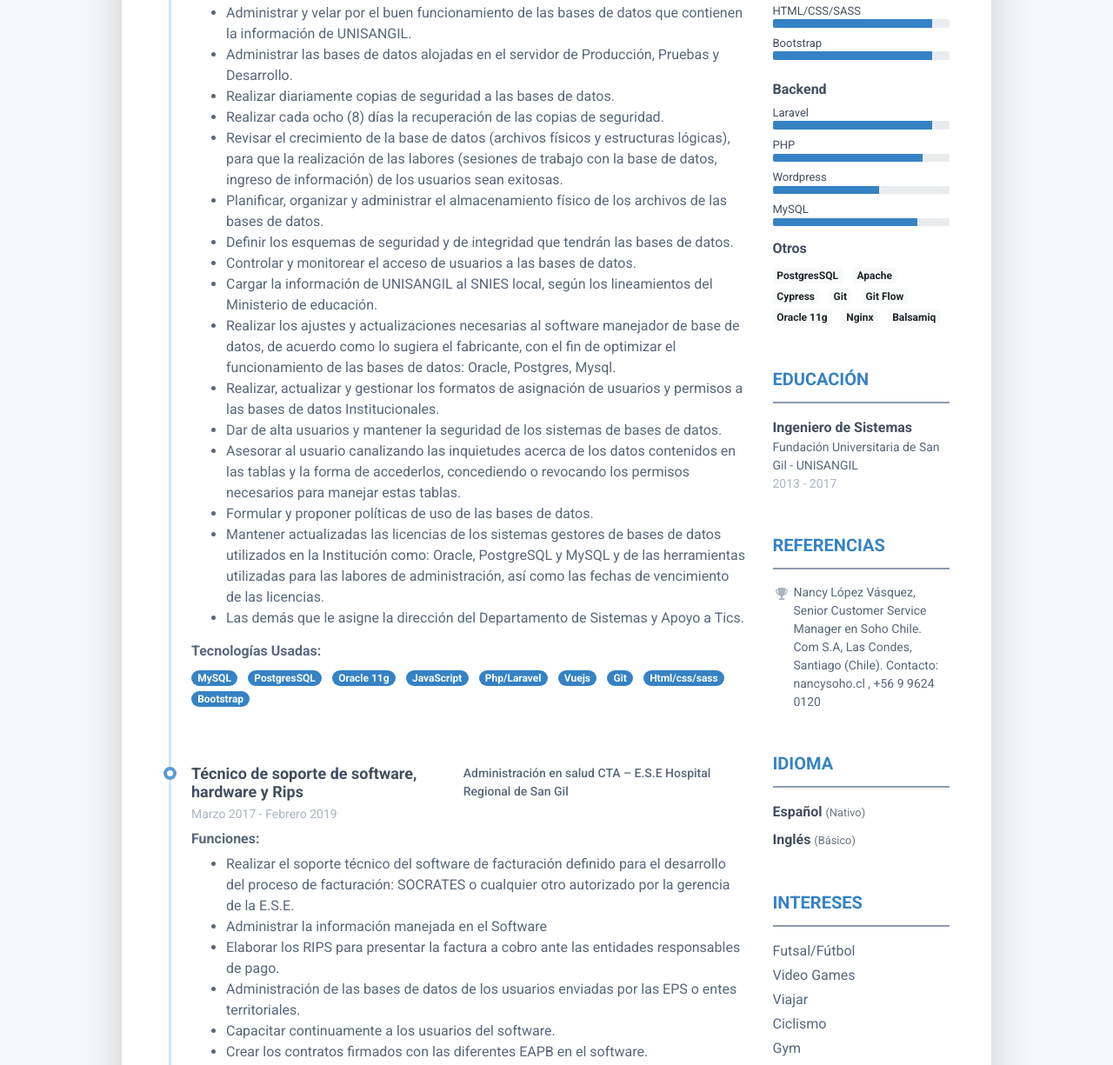
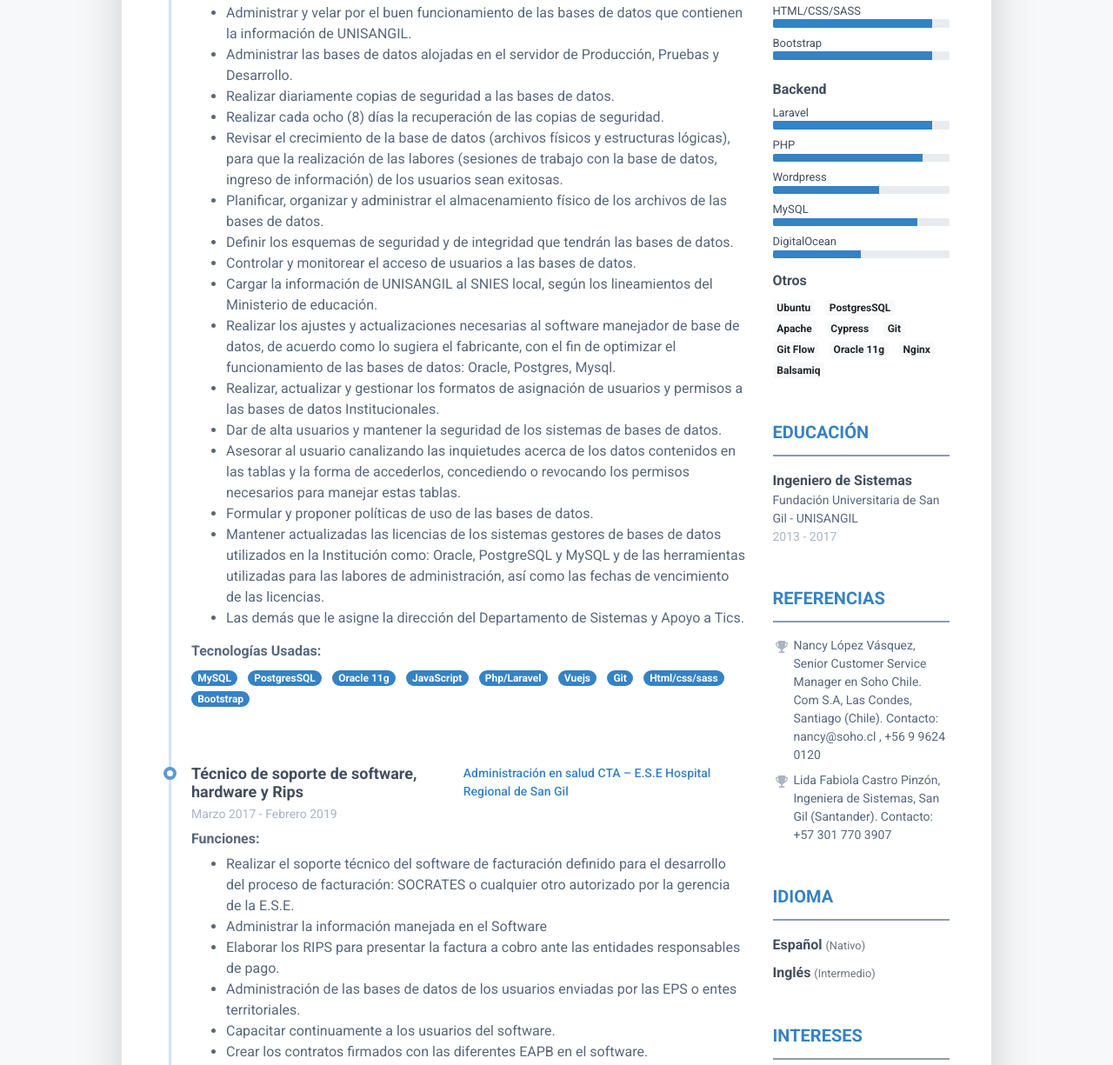
Before and after one commit to Diwarrss/cv, a website: page index.html in a window 1280 px wide. Shown: the part 823-2048 px from the top of the page at 87% size. Drawn offline with Linux system fonts and the light colour scheme.

Commit message:
add data and fix emails

```diff
--- a/index.html
+++ b/index.html
@@ -154,7 +154,7 @@
 									    <div class="resume-timeline-item-header mb-2">
 										    <div class="d-flex flex-column flex-md-row">
 										        <h3 class="resume-position-title font-weight-bold mb-1">Técnico de soporte de software, hardware y Rips</h3>
-										        <div class="resume-company-name ml-auto">Administración en salud CTA – E.S.E Hospital Regional de San Gil </div>
+										        <div class="resume-company-name ml-auto"><a href="https://hregionalsangil.gov.co/" target="_blank">Administración en salud CTA – E.S.E Hospital Regional de San Gil</a> </div>
 										    </div><!--//row-->
 										    <div class="resume-position-time">Marzo 2017 - Febrero 2019</div>
 										</div><!--//resume-timeline-item-header-->
@@ -192,7 +192,7 @@
 									    <div class="resume-timeline-item-header mb-2">
 										    <div class="d-flex flex-column flex-md-row">
 										        <h3 class="resume-position-title font-weight-bold mb-1">Profesional de Sistemas <!-- <small class="text-muted">(Intern)</small> --></h3>
-										        <div class="resume-company-name ml-auto">Coesprosalud CTA – E.S.E Hospital Regional de San Gil </div>
+										        <div class="resume-company-name ml-auto"><a href="https://hregionalsangil.gov.co/" target="_blank">Coesprosalud CTA – E.S.E Hospital Regional de San Gil </a></div>
 										    </div><!--//row-->
 										    <div class="resume-position-time">Agosto 2016 - Febrero 2017</div>
 									    </div><!--//resume-timeline-item-header-->
@@ -291,12 +291,19 @@
 											    <div class="progress-bar theme-progress-bar-dark" role="progressbar" style="width: 82%" aria-valuenow="25" aria-valuemin="0" aria-valuemax="100"></div>
 											</div>
 								        </li>
+										<li class="mb-2">
+								            <div class="resume-skill-name">DigitalOcean</div>
+									        <div class="progress resume-progress">
+											    <div class="progress-bar theme-progress-bar-dark" role="progressbar" style="width: 50%" aria-valuenow="25" aria-valuemin="0" aria-valuemax="100"></div>
+											</div>
+								        </li>
 							        </ul>
 						        </div><!--//resume-skill-item-->
 
 						        <div class="resume-skill-item">
 						            <h4 class="resume-skills-cat font-weight-bold">Otros</h4>
 						            <ul class="list-inline">
+										<li class="list-inline-item"><span class="badge badge-light">Ubuntu</span></li>
 										<li class="list-inline-item"><span class="badge badge-light">PostgresSQL</span></li>
 										<li class="list-inline-item"><span class="badge badge-light">Apache</span></li>
 							            <li class="list-inline-item"><span class="badge badge-light">Cypress</span></li>
@@ -328,7 +335,12 @@
 								    <li class="mb-2 pl-4 position-relative">
 								        <i class="resume-award-icon fas fa-trophy position-absolute" data-fa-transform="shrink-2"></i>
 								        <!-- <div class="resume-award-name">Award Name Lorem</div> -->
-								        <div class="resume-award-desc">Nancy López Vásquez, Senior Customer Service Manager en Soho Chile. Com S.A, Las Condes, Santiago (Chile). Contacto: nancysoho.cl , +56 9 9624 0120</div>
+								        <div class="resume-award-desc">Nancy López Vásquez, Senior Customer Service Manager en Soho Chile. Com S.A, Las Condes, Santiago (Chile). Contacto: nancy@soho.cl , +56 9 9624 0120</div>
+								    </li>
+									<li class="mb-2 pl-4 position-relative">
+								        <i class="resume-award-icon fas fa-trophy position-absolute" data-fa-transform="shrink-2"></i>
+								        <!-- <div class="resume-award-name">Award Name Lorem</div> -->
+								        <div class="resume-award-desc">Lida Fabiola Castro Pinzón, Ingeniera de Sistemas, San Gil (Santander). Contacto: +57 301 770 3907</div>
 								    </li>
 								    <!-- <li class="mb-0 pl-4 position-relative">
 								        <i class="resume-award-icon fas fa-trophy position-absolute" data-fa-transform="shrink-2"></i>
@@ -343,7 +355,7 @@
 						    <div class="resume-section-content">
 							    <ul class="list-unstyled resume-lang-list">
 								    <li class="mb-2"><span class="resume-lang-name font-weight-bold">Español</span> <small class="text-muted font-weight-normal">(Nativo)</small></li>
-								    <li class="mb-2 align-middle"><span class="resume-lang-name font-weight-bold">Inglés</span> <small class="text-muted font-weight-normal">(Básico)</small></li>
+								    <li class="mb-2 align-middle"><span class="resume-lang-name font-weight-bold">Inglés</span> <small class="text-muted font-weight-normal">(Intermedio)</small></li>
 							    </ul>
 						    </div>
 					    </section><!--//language-section-->
```
